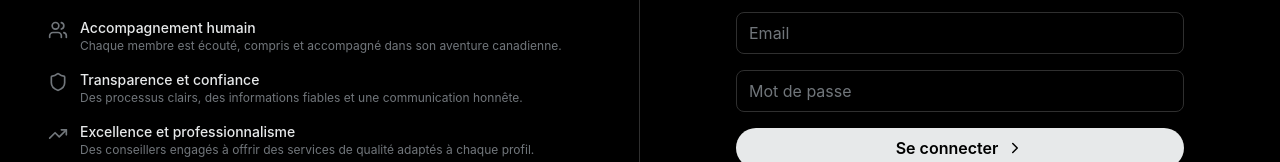
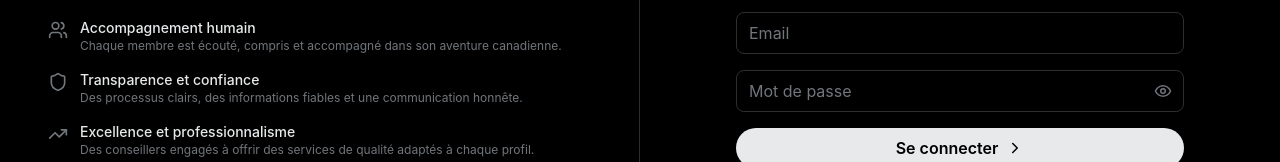
Before and after one commit to ndom2504/capituneteam, a React (Vite) app in the folder frontend/: page /login in a window 1280 px wide. Shown: the part 388-550 px from the top of the page. Built offline with nearby package versions, Linux system fonts and the light colour scheme; no server answers.

Commit message:
Add password visibility toggle

```diff
--- a/frontend/src/pages/Login.jsx
+++ b/frontend/src/pages/Login.jsx
@@ -1,7 +1,7 @@
 import { useState } from 'react';
 import { useAuth } from '../context/AuthContext.jsx';
 import { useNavigate } from 'react-router-dom';
-import { Globe, Shield, Users, TrendingUp, Heart, Rocket, ChevronRight, Mail } from 'lucide-react';
+import { Globe, Shield, Users, TrendingUp, Heart, Rocket, ChevronRight, Mail, Eye, EyeOff } from 'lucide-react';
 
 export default function Login() {
   const [isRegister, setIsRegister] = useState(false);
@@ -10,6 +10,7 @@ export default function Login() {
   const [email, setEmail] = useState('');
   const [password, setPassword] = useState('');
   const [displayName, setDisplayName] = useState('');
+  const [showPassword, setShowPassword] = useState(false);
   const [error, setError] = useState('');
   const [message, setMessage] = useState('');
   const { login, register, loginWithGoogle, resetPassword } = useAuth();
@@ -218,14 +219,24 @@ export default function Login() {
                 className="input-dark w-full"
                 required
               />
+              <div className="relative">
                 <input
-                type="password"
+                  type={showPassword ? 'text' : 'password'}
                   placeholder="Mot de passe"
                   value={password}
                   onChange={(e) => setPassword(e.target.value)}
-                className="input-dark w-full"
+                  className="input-dark w-full pr-12"
                   required
                 />
+                <button
+                  type="button"
+                  onClick={() => setShowPassword(!showPassword)}
+                  className="absolute right-3 top-1/2 -translate-y-1/2 text-capitune-text hover:text-capitune-white transition"
+                  aria-label={showPassword ? 'Masquer le mot de passe' : 'Afficher le mot de passe'}
+                >
+                  {showPassword ? <EyeOff size={18} /> : <Eye size={18} />}
+                </button>
+              </div>
               {error && <p className="text-red-500 text-sm">{error}</p>}
               <button type="submit" className="btn-primary w-full flex items-center justify-center gap-2">
                 {isRegister ? 'Créer un compte' : 'Se connecter'}
```
Lines whose indentation alone changed are shown as unchanged.
